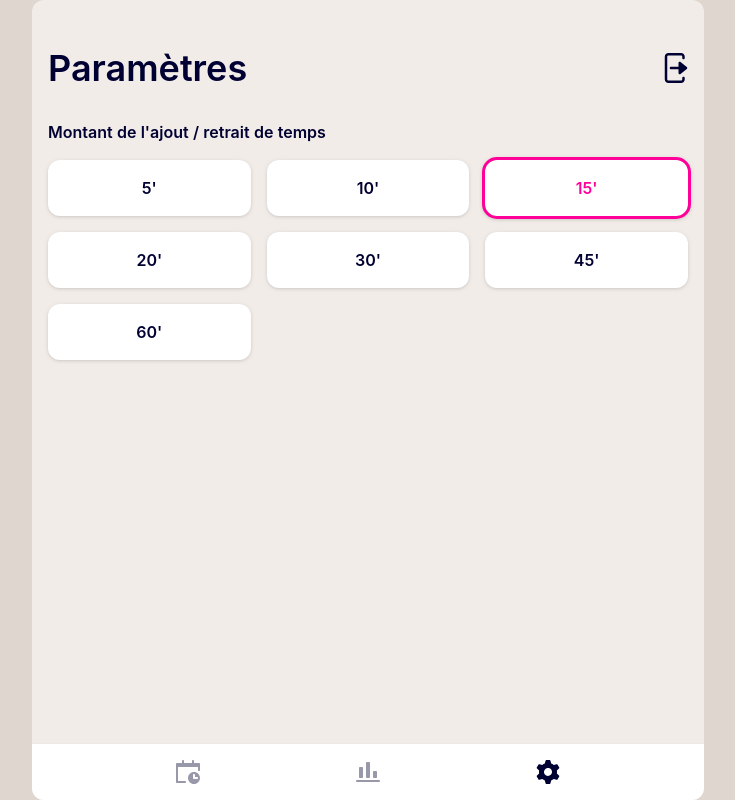
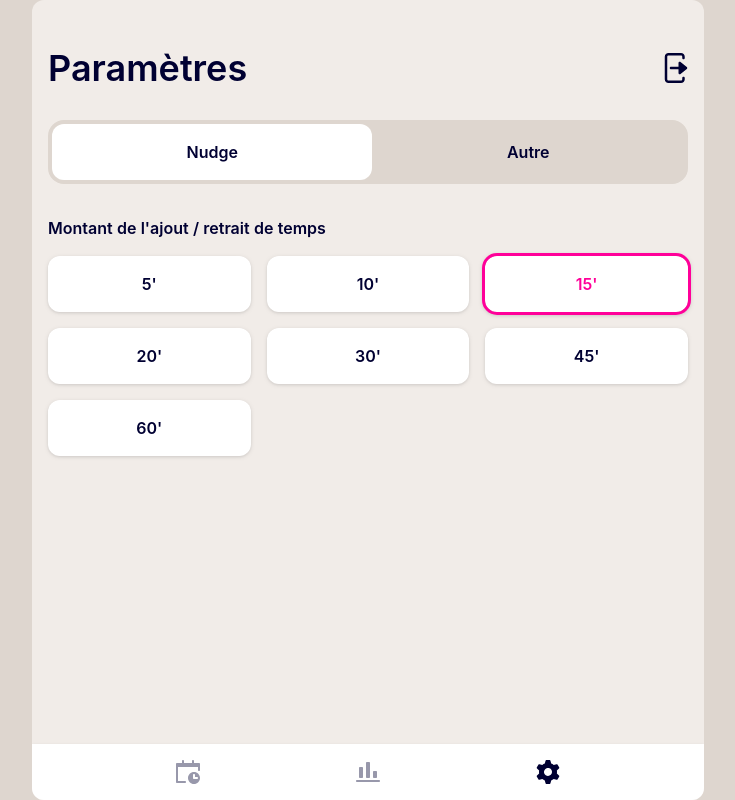
Before and after one commit to antistatique/windmill, a Next.js app: page /parameters in a window 1280 px wide. Shown: the whole page, without its empty margins (272-1007 px from the left). Built offline with nearby package versions, Linux system fonts and the light colour scheme.

Commit message:
Add parameters tab navigation

```diff
--- a/pages/parameters.tsx
+++ b/pages/parameters.tsx
@@ -1,10 +1,37 @@
+import { useState } from 'react';
 import Head from 'next/head';
 import { signOut } from 'next-auth/react';
 
 import LogoutIcon from '@/components/icons/logout';
 import Nudge from '@/components/parameters/Nudge';
 
-const Parameters = () => (
+const Parameters = () => {
+  type Tab = {
+    name: string;
+    aria: string;
+    component: JSX.Element;
+  };
+
+  const tabs = [
+    {
+      name: 'Nudge',
+      aria: 'Nudge',
+      component: <Nudge />,
+    },
+    {
+      name: 'Autre',
+      aria: 'Autre',
+      component: <div>Autre</div>,
+    },
+  ];
+
+  const [activeTab, setActiveTab] = useState(tabs[0]);
+
+  const handleTabChange = (tab: Tab) => {
+    setActiveTab(tab);
+  };
+
+  return (
     <>
       <Head>
         <title>Windmill - Parameters</title>
@@ -23,9 +50,26 @@ const Parameters = () => (
           </button>
         </div>
 
-      <Nudge />
+        <nav className="flex rounded-2xl bg-westar p-1">
+          {tabs.map(tab => (
+            <button
+              key={tab.name}
+              type="button"
+              onClick={() => handleTabChange(tab)}
+              aria-label={tab.aria}
+              className={`nav-button grow rounded-xl p-4 font-semibold ${
+                tab.name === activeTab.name ? 'bg-white' : 'hover:text-pink'
+              }`}
+            >
+              {tab.name}
+            </button>
+          ))}
+        </nav>
+
+        <div className="space-y-4">{activeTab.component}</div>
       </main>
     </>
   );
+};
 
 export default Parameters;
```
Lines whose indentation alone changed are shown as unchanged.
